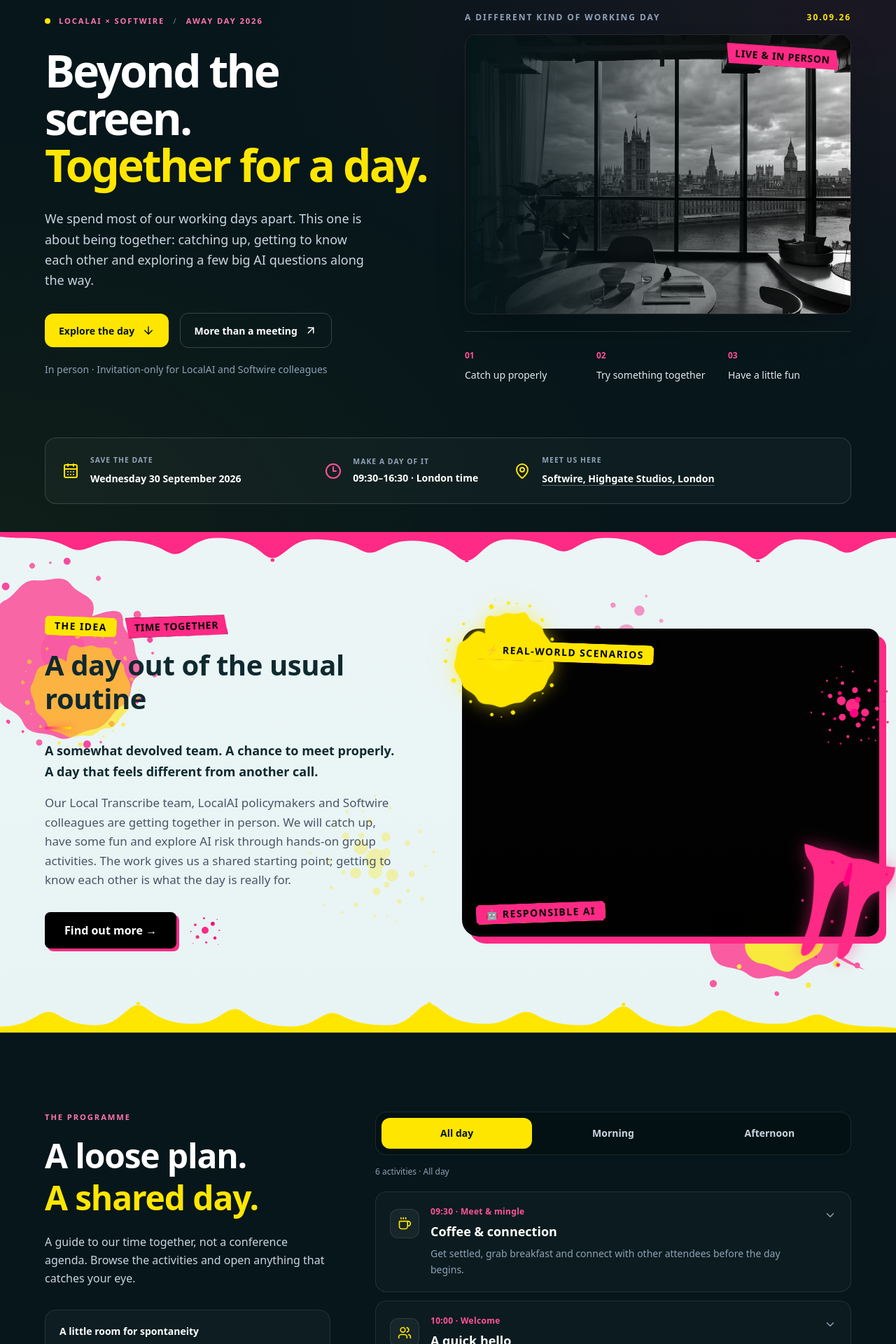
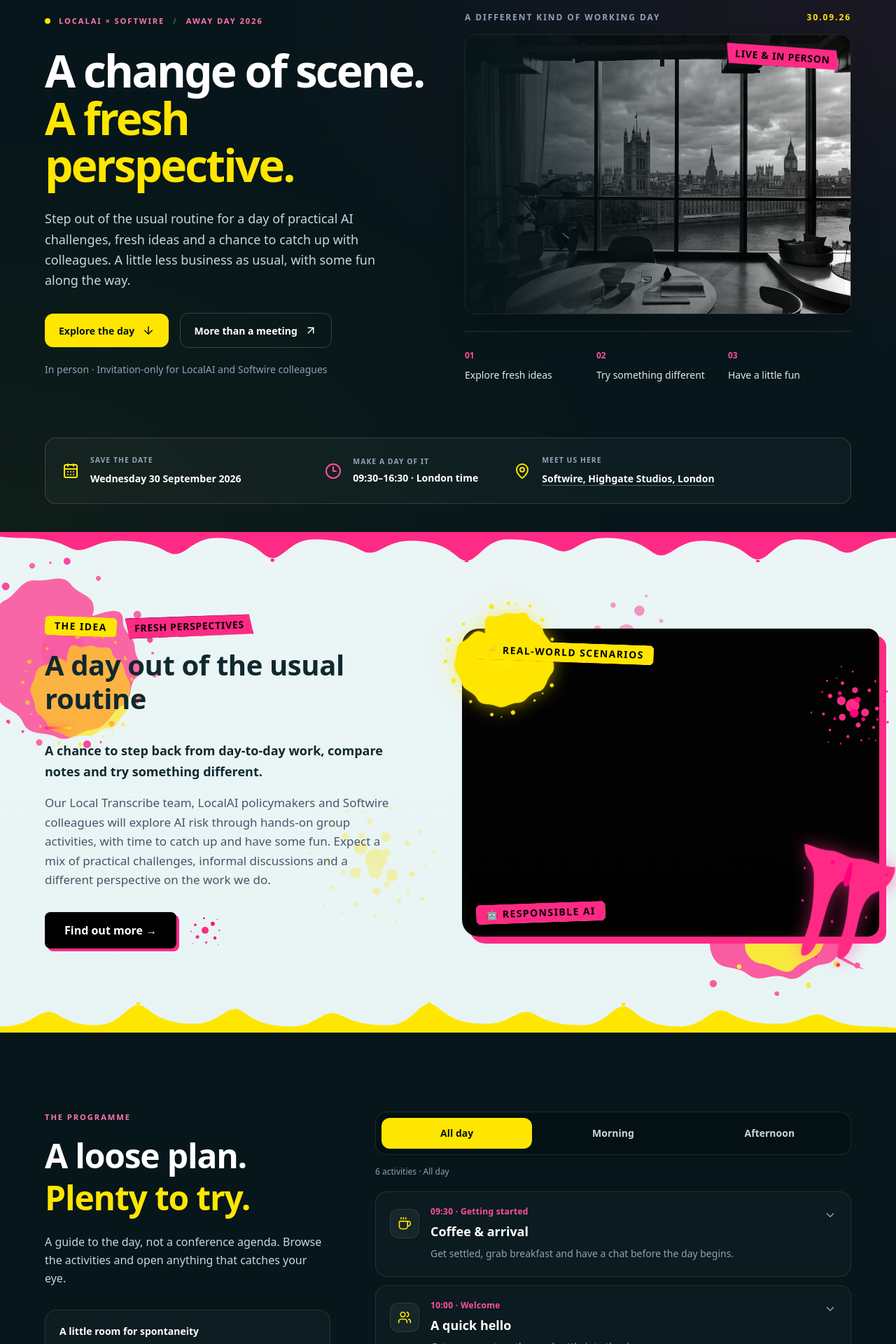
Before and after one commit to robbfox/localai, a Next.js app: page / in a window 1280 px wide. Shown: the part 140-2060 px from the top of the page at 70% size. Built offline with nearby package versions, Linux system fonts and the light colour scheme; a web font is replaced by a local one.

Commit message:
refactor: update event messaging and copy to emphasize fresh perspectives over remote-first re-connection.

```diff
--- a/src/app/layout.tsx
+++ b/src/app/layout.tsx
@@ -21,7 +21,7 @@
 export const metadata: Metadata = {
   title: "LocalAI Away Day",
   description:
-    "A day away from the screen for LocalAI and Softwire colleagues: reconnect in person, explore AI questions and enjoy shared activities.",
+    "A change of pace for LocalAI and Softwire colleagues: practical AI challenges, fresh ideas and time to catch up.",
 };
 
 export default function RootLayout({
--- a/src/components/About.tsx
+++ b/src/components/About.tsx
@@ -36,7 +36,7 @@
               <PunkBadge color="yellow">
                 THE IDEA
               </PunkBadge>
-              <PunkStickerTape text="TIME TOGETHER" color="pink" rotate={-2} />
+              <PunkStickerTape text="FRESH PERSPECTIVES" color="pink" rotate={-2} />
             </div>
 
             <div className="relative">
@@ -50,15 +50,15 @@
             </div>
 
             <p className="mt-4 max-w-[52ch] text-[18px] font-semibold leading-relaxed text-text-light-primary">
-              A somewhat devolved team. A chance to meet properly.
-              A day that feels different from another call.
+              A chance to step back from day-to-day work,
+              compare notes and try something different.
             </p>
             <p className="mt-4 max-w-[52ch] text-[17px] leading-relaxed text-text-light-secondary">
               Our Local Transcribe team, LocalAI policymakers and Softwire
-              colleagues are getting together in person. We will catch up,
-              have some fun and explore AI risk through hands-on group
-              activities. The work gives us a shared starting point;
-              getting to know each other is what the day is really for.
+              colleagues will explore AI risk through hands-on group
+              activities, with time to catch up and have some fun.
+              Expect a mix of practical challenges, informal discussions
+              and a different perspective on the work we do.
             </p>
 
             <div className="mt-8 flex items-center gap-4">
--- a/src/components/EventProgramme.tsx
+++ b/src/components/EventProgramme.tsx
@@ -5,7 +5,7 @@
 import { ArrowUpRight, ChevronDown, Coffee, Sparkles, Users } from "lucide-react";
 
 const sessions = [
-  { id: "arrival", period: "Morning", time: "09:30", title: "Coffee & connection", category: "Meet & mingle", description: "Get settled, grab breakfast and connect with other attendees before the day begins.", detail: "A chance to catch up with colleagues and meet the people you will be working with.", icon: Coffee },
+  { id: "arrival", period: "Morning", time: "09:30", title: "Coffee & arrival", category: "Getting started", description: "Get settled, grab breakfast and have a chat before the day begins.", detail: "A chance to catch up with colleagues before the activities.", icon: Coffee },
   { id: "welcome", period: "Morning", time: "10:00", title: "A quick hello", category: "Welcome", description: "Get everyone together and settle into the day.", detail: "A relaxed introduction from the organisers before we get stuck into the activities.", icon: Users },
   { id: "newscast", period: "Morning", time: "10:30 onwards", title: "Breaking news: an AI catastrophe", category: "Hands-on challenge", description: "Step into a Breakfast TV newsroom and report on an imagined AI problem at MHCLG.", detail: "Work in groups to prepare a short bulletin, share it with the room before lunch and capture the key AI-risk themes raised.", icon: Sparkles },
   { id: "music", period: "Afternoon", time: "After lunch", title: "A creative warm-up", category: "Optional · Music", description: "An informal music session for anyone who would like to take part.", detail: "A creative jam before the main afternoon activities. Participation is optional; the exact run order will be confirmed on the day.", icon: Sparkles },
@@ -26,10 +26,10 @@
           <div>
             <p className="event-eyebrow">The programme</p>
             <h2 id="programme-title" className="mt-4 text-4xl leading-tight font-black tracking-tight md:text-5xl">
-              A loose plan.<br /><span className="text-punk-yellow">A shared day.</span>
+              A loose plan.<br /><span className="text-punk-yellow">Plenty to try.</span>
             </h2>
             <p className="mt-5 max-w-md leading-relaxed text-slate-300">
-              A guide to our time together, not a conference agenda. Browse the
+              A guide to the day, not a conference agenda. Browse the
               activities and open anything that catches your eye.
             </p>
             <div className="mt-8 rounded-2xl border border-white/10 bg-white/[0.03] p-5">
--- a/src/components/Hero.tsx
+++ b/src/components/Hero.tsx
@@ -16,13 +16,13 @@
               LocalAI × Softwire <span className="text-white/30">/</span> Away day 2026
             </p>
             <h1 id="event-title" className="mt-7 text-[clamp(2.5rem,5vw,4.5rem)] leading-[1.06] font-black tracking-[-0.045em]">
-              Beyond the screen.<br />
-              <span className="text-punk-yellow">Together for a day.</span>
+              A change of scene.<br />
+              <span className="text-punk-yellow">A fresh perspective.</span>
             </h1>
             <p className="mt-7 max-w-[46ch] text-lg leading-relaxed text-slate-300">
-              We spend most of our working days apart. This one is about being
-              together: catching up, getting to know each other and exploring
-              a few big AI questions along the way.
+              Step out of the usual routine for a day of practical AI
+              challenges, fresh ideas and a chance to catch up with colleagues.
+              A little less business as usual, with some fun along the way.
             </p>
             <div className="mt-8 flex flex-wrap items-center gap-4">
               <Link href="#programme" className="event-button event-button-primary">
@@ -45,8 +45,8 @@
             <HeroVideo videoSrc="/hero-image.mp4" posterSrc="/hero-image-v2.avif" />
             <div className="mt-6 grid grid-cols-3 gap-3 border-t border-white/15 pt-5">
               {[
-                ["01", "Catch up properly"],
-                ["02", "Try something together"],
+                ["01", "Explore fresh ideas"],
+                ["02", "Try something different"],
                 ["03", "Have a little fun"],
               ].map(([number, label]) => (
                 <div key={number}>
--- a/src/components/TeamConnection.tsx
+++ b/src/components/TeamConnection.tsx
@@ -4,9 +4,9 @@
 import { ArrowRight, MessageCircle } from "lucide-react";
 
 const prompts = [
-  "What is something you enjoy doing that never comes up on a work call?",
+  "What is something you enjoy doing outside work?",
   "What is a small win from the last few weeks that we might have missed?",
-  "If we could make one part of remote working better, what would you change?",
+  "If we could simplify one part of our day-to-day work, what would you change?",
   "What is something a teammate has helped you with recently?",
   "What have you read, watched or listened to lately that you would recommend?",
   "What would you like to try together as a team?",
@@ -19,16 +19,16 @@
     <section id="together" aria-labelledby="together-title" className="border-t border-white/10 bg-bg-dark-2 py-20 md:py-28">
       <div className="mx-auto grid max-w-[1280px] items-center gap-10 px-6 md:px-16 lg:grid-cols-2 lg:gap-16">
         <div>
-          <p className="event-eyebrow">Same team. Same room. For a change.</p>
+          <p className="event-eyebrow">Room for a conversation</p>
           <h2 id="together-title" className="mt-4 text-4xl leading-tight font-black tracking-tight md:text-5xl">The best bits might<br />be between activities.</h2>
           <p className="mt-6 max-w-lg leading-relaxed text-slate-300">
-            Working remotely gives us plenty of video calls, but fewer chances
-            for a proper catch-up. This is time to put faces to names, pick up
-            conversations and get to know the people behind the work.
+            Whether you see colleagues most days or less often, there is
+            value in a conversation without a task list attached. Use the
+            breaks to compare notes, follow up on an idea or just catch up.
           </p>
           <p className="mt-4 max-w-lg leading-relaxed text-slate-400">
-            Come for the shared activities, stay for the conversations. There
-            is room to listen, join in and find your own pace.
+            There is no need to fill every minute. Grab a coffee, join a
+            conversation or take a breather between activities.
           </p>
           <div className="mt-7 border-l-2 border-punk-yellow pl-5">
             <p className="text-sm leading-relaxed text-slate-300">
--- a/src/components/TopBar.tsx
+++ b/src/components/TopBar.tsx
@@ -15,7 +15,7 @@
           {[
             ["About", "about"],
             ["Programme", "programme"],
-            ["Together", "together"],
+            ["Conversations", "together"],
             ["Why attend", "why-attend"],
           ].map(([label, id]) => (
             <Link key={id} href={`/#${id}`} className="inline-flex min-h-11 items-center transition-colors hover:text-punk-yellow">
--- a/src/components/WhyAttend.tsx
+++ b/src/components/WhyAttend.tsx
@@ -13,14 +13,14 @@
   },
   {
     icon: <ConnectIcon className="h-full w-full" />,
-    title: "Reconnect",
+    title: "Catch up",
     description:
-      "Catch up with familiar faces and get to know colleagues beyond the video-call grid.",
+      "Compare notes with colleagues and pick up conversations outside the usual meetings.",
     color: "yellow" as const,
   },
   {
     icon: <RocketIcon className="h-full w-full" />,
-    title: "Try things together",
+    title: "Try something new",
     description: "Swap the usual tasks for creative challenges and a different kind of teamwork.",
     color: "pink" as const,
   },
```
Also changed, not shown: 1 other file (tests, documents, lock files or other folders).
